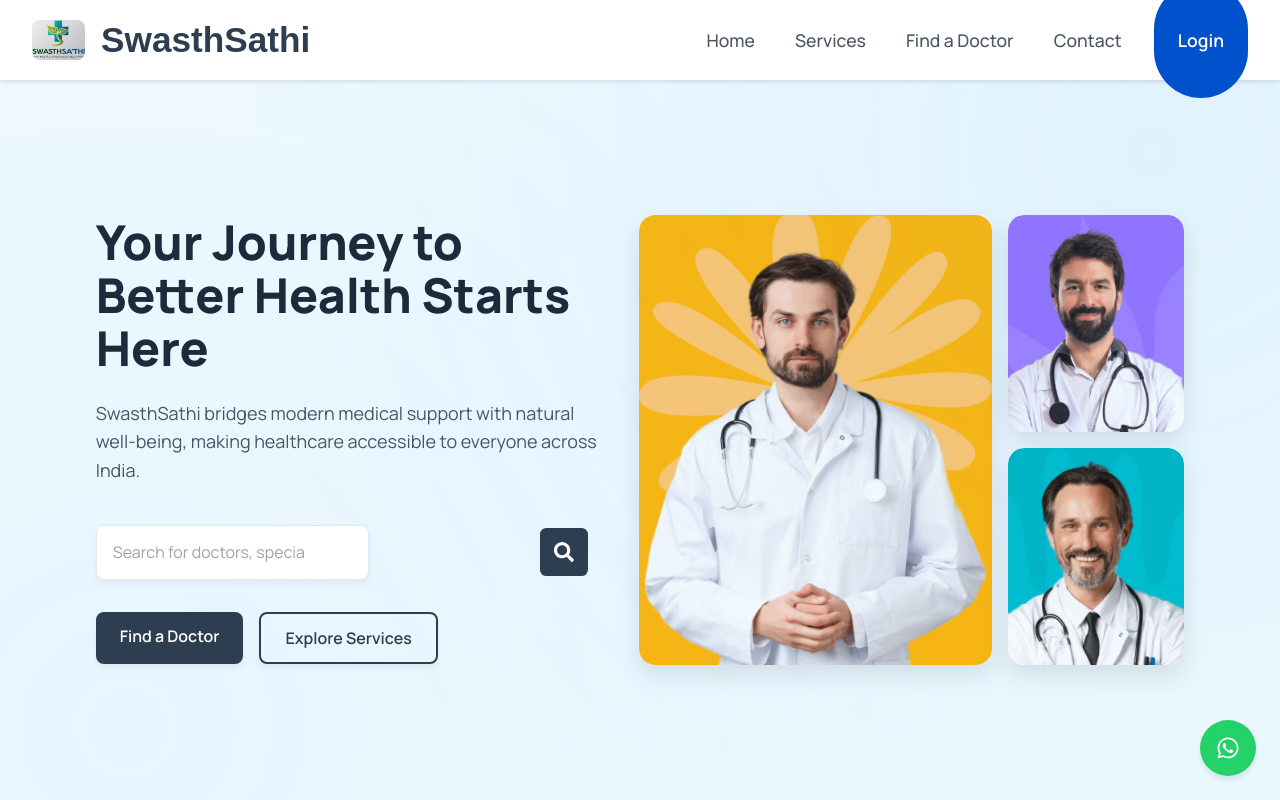
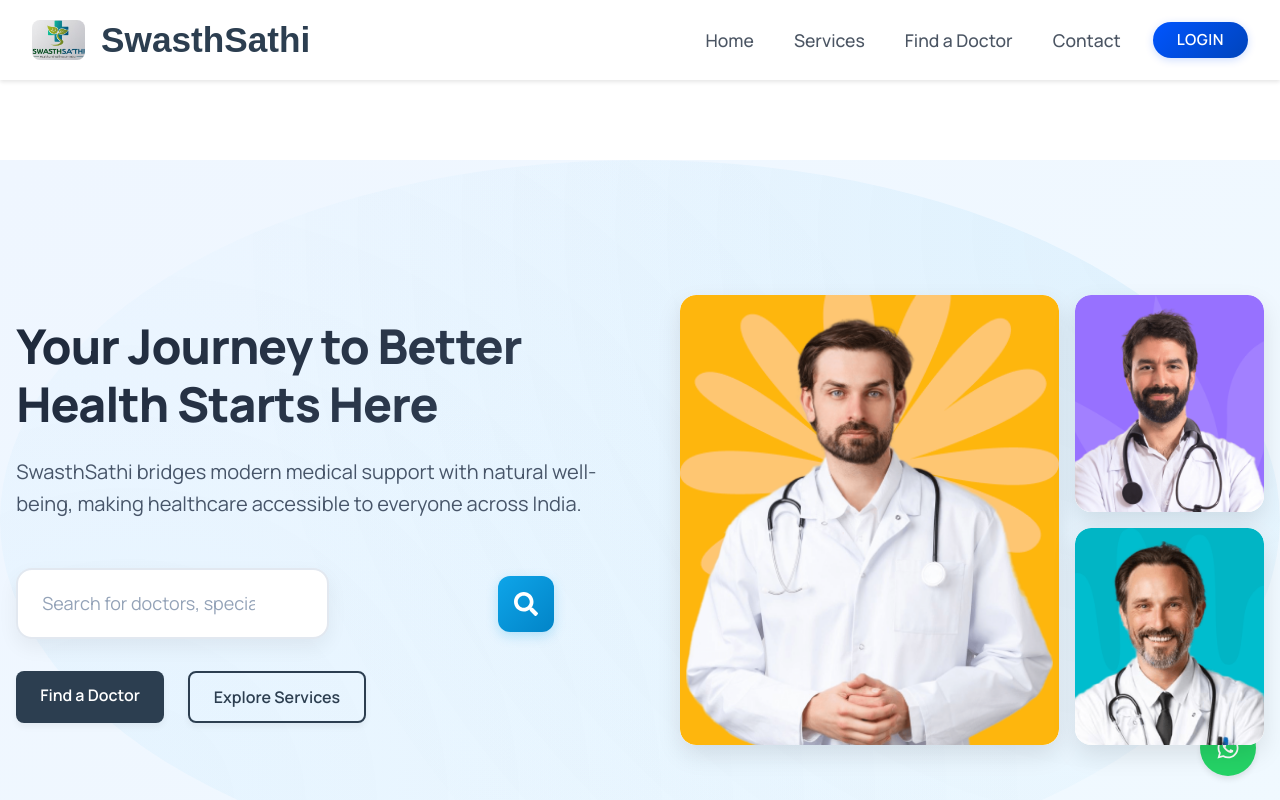
Before and after one commit to Bhanurajput58/SwasthSathi, a React (Vite) app in the folder frontend/: page / in a window 1280 px wide. Shown: the top 800 px of the page. Built offline with nearby package versions, Linux system fonts and the light colour scheme.

Commit message:
customized FAQ section ,and made some changes in the header section

```diff
--- a/frontend/src/components/Faq/FaqItem.jsx
+++ b/frontend/src/components/Faq/FaqItem.jsx
@@ -22,27 +22,21 @@
         }`}>
           {item.question}
         </h4>
-        <div
-          className={`w-8 h-8 lg:w-9 lg:h-9 rounded-full flex items-center justify-center transition-all duration-300 transform ${
+        <div          className={`w-8 h-8 lg:w-9 lg:h-9 rounded-full flex items-center justify-center transition-all duration-300 transform ${
             isOpen
-              ? 'bg-[#0052cc] text-white rotate-180'
+              ? 'bg-white text-black'
               : 'bg-[#f0f7ff] text-[#0052cc] hover:bg-[#0052cc] hover:text-white'
           }`}
         >
           {isOpen ? <AiOutlineMinus className="text-xl" /> : <AiOutlinePlus className="text-xl" />}
         </div>
-      </div>
-      <div
-        className={`transition-all duration-500 ease-in-out overflow-hidden ${
-          isOpen ? 'max-h-[500px] opacity-100' : 'max-h-0 opacity-0'
-        }`}
-      >
-        <div className="pt-4 px-1">
-          <p className="text-[15px] leading-7 lg:text-[16px] lg:leading-8 text-gray-600">
+      </div>      {isOpen && (
+        <div className="transition-all duration-300 ease-in-out mt-4">
+          <p className="text-[15px] leading-7 lg:text-[16px] lg:leading-8 text-gray-600 px-1">
             {item.answer}
           </p>
         </div>
-      </div>
+      )}
     </div>
   );
 };
--- a/frontend/src/components/Faq/FaqList.jsx
+++ b/frontend/src/components/Faq/FaqList.jsx
@@ -13,10 +13,10 @@
         />
       </div>
       <div>
-        <h2 className="text-[2rem] lg:text-[2.5rem] font-bold text-[#2c3e50] mb-6">
+        <h2 className="text-[2rem] lg:text-[2.5rem] font-bold text-[#2c3e50]">
           Frequently Asked Questions
         </h2>
-        <p className="text-[16px] leading-7 mb-8 text-gray-600">
+        <p className="text-[16px] leading-7  text-gray-600">
           Find quick answers to common questions about our healthcare services, appointment booking, and more.
         </p>
         <div className="mt-[30px]">
--- a/frontend/src/components/header/header.css
+++ b/frontend/src/components/header/header.css
@@ -50,6 +50,37 @@
   gap: 2.5rem;
 }
 
+.login-button {
+  background: linear-gradient(135deg, #0055FF 0%, #0044BB 100%);
+  color: white;
+  padding: 0.5rem 1.5rem;
+  border-radius: 50px;
+  font-weight: 600;
+  font-size: 0.95rem;
+  border: none;
+  cursor: pointer;
+  transition: all 0.3s ease;
+  text-transform: uppercase;
+  letter-spacing: 0.5px;
+  box-shadow: 0 2px 8px rgba(0, 85, 255, 0.2);
+  text-decoration: none;
+  display: inline-flex;
+  align-items: center;
+  height: 36px;
+}
+
+.login-button:hover {
+  transform: translateY(-1px);
+  box-shadow: 0 4px 12px rgba(0, 85, 255, 0.3);
+  background: linear-gradient(135deg, #0066FF 0%, #0055DD 100%);
+}
+
+.login-button:active {
+  transform: translateY(0);
+  box-shadow: 0 2px 6px rgba(0, 85, 255, 0.2);
+}
+
+
 .nav-link {
   color: #4B5563;
   text-decoration: none;
@@ -60,8 +91,8 @@
 .login-btn {
   background-color: #0052cc;
   color: white;
-  padding: 0.5rem 1.5rem;
-  border-radius: 50px;
+  padding: 0.5rem 0.5rem;
+  border-radius: 15px;
   text-decoration: none;
   font-weight: 600;
   font-size: 1.1rem;
--- a/frontend/src/components/header/header.jsx
+++ b/frontend/src/components/header/header.jsx
@@ -21,7 +21,7 @@
             <Link to="/contact" className="nav-link">Contact</Link>
           </div>
 
-          <Link to="/login" className="login-btn">Login</Link>
+          <Link to="/login" className="login-button">Login</Link>
         </div>
       </nav>
     </div>
--- a/frontend/src/pages/Home.css
+++ b/frontend/src/pages/Home.css
@@ -1,19 +1,34 @@
 /* Hero Section */
 .hero-section {
-  min-height: 90vh;
+  height: calc(100vh - 80px);
+  margin-top: 80px;
   display: flex;
   align-items: center;
-  background: #f0f9ff;
-  padding: 2rem 0;
+  background: linear-gradient(135deg, #EFF6FF 0%, #F0F9FF 100%);
+  padding: 0;
   position: relative;
   overflow: hidden;
 }
 
+.hero-section::before {
+  content: '';
+  position: absolute;
+  top: -50%;
+  right: -20%;
+  width: 600px;
+  height: 600px;
+  background: radial-gradient(circle, rgba(56, 189, 248, 0.1) 0%, rgba(59, 130, 246, 0.05) 100%);
+  border-radius: 50%;
+  z-index: 1;
+}
+
 .container {
   width: 100%;
-  max-width: 1200px;
+  max-width: 1320px;
   margin: 0 auto;
   padding: 0 2rem;
+  position: relative;
+  z-index: 2;
 }
 
 .hero-content {
@@ -22,80 +37,99 @@
   flex-direction: row;
   justify-content: space-between;
   align-items: center;
-  gap: 2rem;
+  gap: 4rem;
 }
 
 .hero-text {
-  flex: 0 0 45%;
-  max-width: 45%;
+  flex: 0 0 50%;
+  max-width: 600px;
   z-index: 10;
 }
 
 .hero-title {
-  font-size: 3.5rem;
+  font-size: 4rem;
   font-weight: 800;
-  color: #1e293b;
+  background: linear-gradient(135deg, #1e293b 0%, #334155 100%);
+  -webkit-background-clip: text;
+  background-clip: text;
+  -webkit-text-fill-color: transparent;
+  color: transparent;
   margin-bottom: 1.5rem;
-  line-height: 1.1;
+  line-height: 1.2;
+  letter-spacing: -0.02em;
 }
 
 .hero-description {
-  font-size: 1.125rem;
+  font-size: 1.25rem;
   color: #475569;
-  margin-bottom: 2.5rem;
+  margin-bottom: 3rem;
   line-height: 1.6;
+  font-weight: 400;
 }
 
 .search-form {
   position: relative;
   margin-bottom: 2rem;
   width: 100%;
-  max-width: 500px;
+  max-width: 550px;
 }
 
 .search-input {
   width: 100%;
-  padding: 0.9rem 1rem;
-  padding-right: 4rem;
-  border: 1px solid #e2e8f0;
-  border-radius: 0.5rem;
-  font-size: 1rem;
-  box-shadow: 0 4px 6px rgba(0, 0, 0, 0.05);
+  padding: 1.25rem 1.5rem;
+  padding-right: 4.5rem;
+  border: 2px solid #e2e8f0;
+  border-radius: 1rem;
+  font-size: 1.125rem;
+  box-shadow: 0 8px 20px rgba(0, 0, 0, 0.06);
   background: white;
+  transition: all 0.3s ease;
 }
 
 .search-input:focus {
   outline: none;
   border-color: #0ea5e9;
-  box-shadow: 0 4px 12px rgba(14, 165, 233, 0.15);
+  box-shadow: 0 8px 25px rgba(14, 165, 233, 0.15);
+}
+
+.search-input::placeholder {
+  color: #94a3b8;
 }
 
 .search-button {
   position: absolute;
-  right: 0.5rem;
+  right: 0.75rem;
   top: 50%;
   transform: translateY(-50%);
-  background-color: #2c3e50;
+  background: linear-gradient(135deg, #0ea5e9 0%, #0284c7 100%);
   color: white;
-  width: 3rem;
-  height: 3rem;
-  border-radius: 0.4rem;
+  width: 3.5rem;
+  height: 3.5rem;
+  border-radius: 0.75rem;
   border: none;
   cursor: pointer;
   display: flex;
   align-items: center;
   justify-content: center;
-  transition: background-color 0.3s;
+  transition: all 0.3s ease;
+  box-shadow: 0 4px 12px rgba(14, 165, 233, 0.25);
 }
 
 .search-button:hover {
-  background-color: #1a252f;
+  transform: translateY(-50%) scale(1.05);
+  box-shadow: 0 6px 16px rgba(14, 165, 233, 0.35);
+  background: linear-gradient(135deg, #0284c7 0%, #0369a1 100%);
+}
+
+.search-button svg {
+  width: 1.5rem;
+  height: 1.5rem;
 }
 
 .hero-actions {
   display: flex;
-  gap: 1rem;
-  margin-top: 1rem;
+  gap: 1.5rem;
+  margin-top: 2rem;
 }
 
 .cta-button-primary,
@@ -514,8 +548,18 @@
   flex: 1;
   padding: 0.75rem 1rem;
   border-radius: 0.5rem;
-  border: none;
+  border: 2px solid #e2e8f0;
   font-size: 1rem;
+  background-color: #f8fafc;
+  color: #334155;
+  outline: none;
+  transition: all 0.3s ease;
+}
+
+.newsletter-input:focus {
+  border-color: #0ea5e9;
+  background-color: #fff;
+  box-shadow: 0 0 0 3px rgba(14, 165, 233, 0.1);
 }
 
 .newsletter-button {
--- a/frontend/src/pages/Home.jsx
+++ b/frontend/src/pages/Home.jsx
@@ -237,7 +237,7 @@
               <p className="stat-label">Happy Patients</p>
             </div>
             <div className="stat-item">
-              <FaUserMd className="stat-icon" />
+              <FaUserMd className="stat-icon" />newsletter-form
               <h3 className="stat-number">100+</h3>
               <p className="stat-label">Expert Doctors</p>
             </div>
```
Also changed, not shown: frontend/src/components/Testimonial/Testimonial.jsx (+21 -55 lines).
